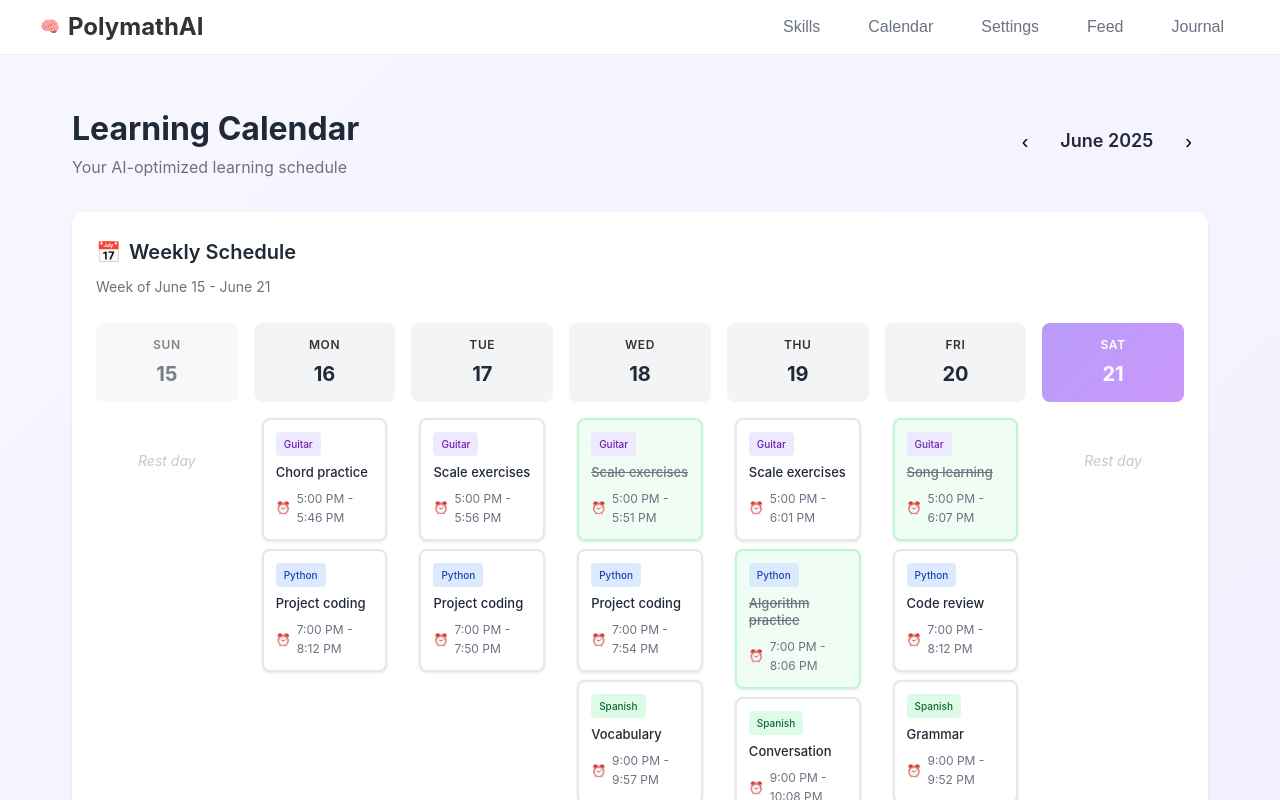
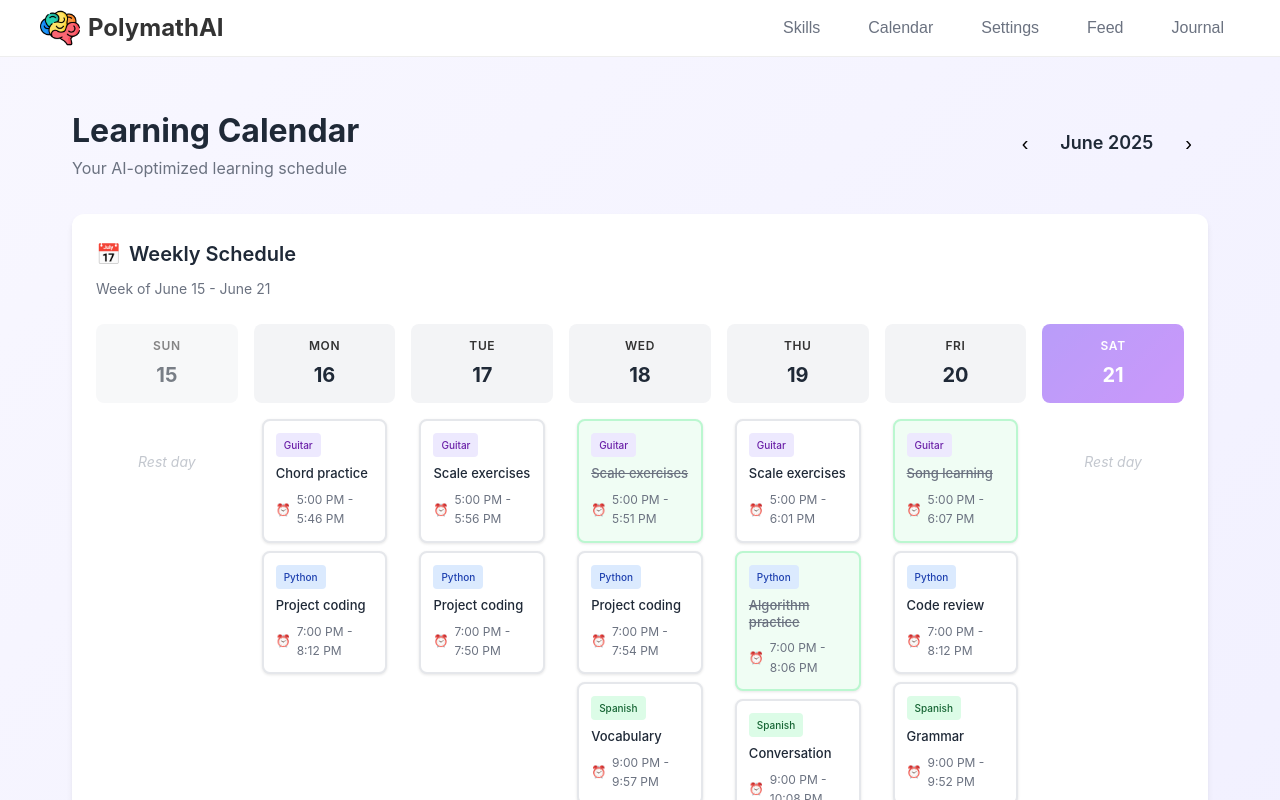
Before and after one commit to abishanB/PolyMathAI, a Next.js app: page /calendar in a window 1280 px wide. Shown: the top 800 px of the page. Built offline with nearby package versions, Linux system fonts and the light colour scheme.

Commit message:
new logo

```diff
--- a/src/app/components/Navbar.css
+++ b/src/app/components/Navbar.css
@@ -28,7 +28,6 @@
     justify-content: space-between;
 }
 
-.nav-brand,
 .calendar-nav-brand,
 .skills-nav-brand {
     display: flex;
@@ -36,6 +35,14 @@
     gap: 0.5rem;
 }
 
+
+.nav-brand{
+    gap:8px;
+    display: flex;
+    text-align: center;
+    align-items: center;
+
+}
 .nav-title,
 .calendar-nav-title,
 .skills-nav-title {
--- a/src/app/components/Navbar.js
+++ b/src/app/components/Navbar.js
@@ -1,13 +1,14 @@
-import Link from 'next/link';
-import './Navbar.css';
-
+import Link from "next/link";
+import "./Navbar.css";
+import Image from "next/image";
+import logo from "./logo.png";
 export default function Navbar() {
   return (
     <nav className="dashboard-nav">
       <div className="nav-container">
         <div className="nav-content">
           <div className="nav-brand">
-                        <div className="nav-icon">🧠</div>
+            <Image src={logo} alt="Logo" width={40} height={40} />
             <h1 className="nav-title">PolymathAI</h1>
           </div>
           <div className="nav-links">
```
Also changed, not shown: src/app/components/logo.png (added). Lines whose indentation alone changed are shown as unchanged.
